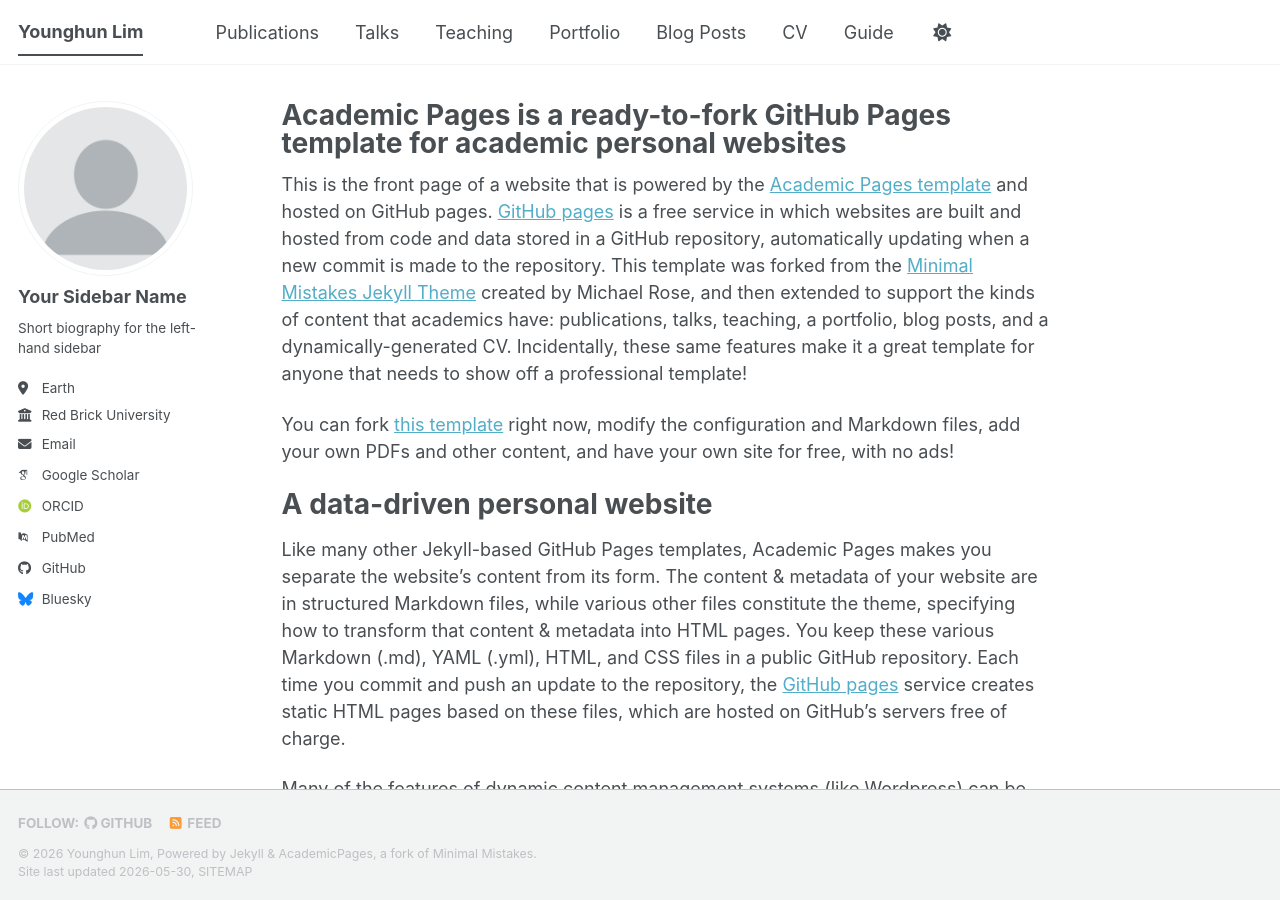
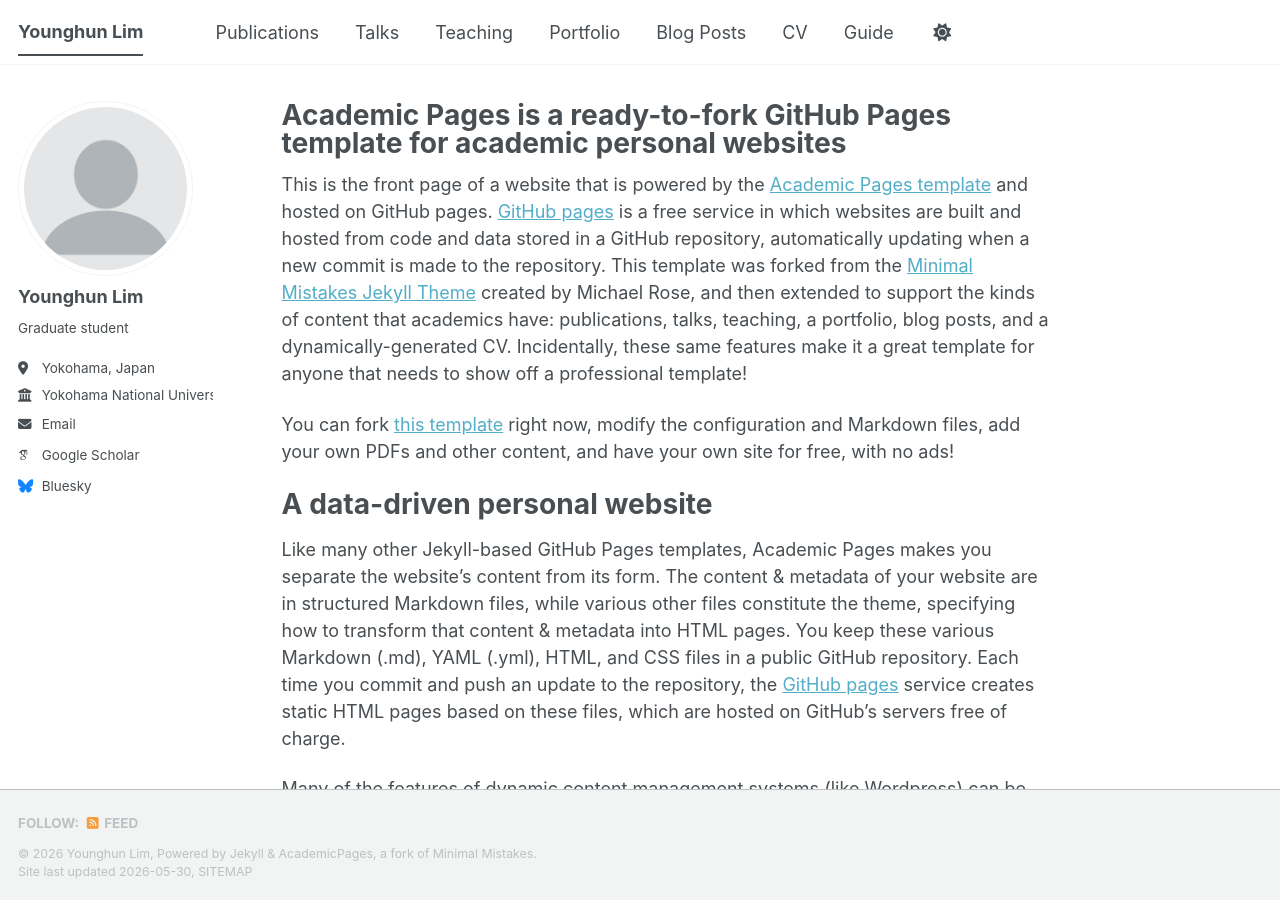
Before and after one commit to four4minutes/four4minutes.github.io, a Jekyll site: the page built from _pages/about.md, in a window 1280 px wide and 900 px high. Built offline with Jekyll 4.4.1, drawn with Linux system fonts in a browser that asks for light colours; some web fonts are replaced; a script bundle is joined from its source files by our own code; library files that are not in the unit come from our copies.

Commit message:
Modify _config.yml with new personal details
Updated personal information and links in the configuration file.

```diff
--- a/_config.yml
+++ b/_config.yml
@@ -13,10 +13,10 @@ title                    : "Younghun Lim"
 title_separator          : "-"
 name                     : &name "Younghun Lim"
 description              : &description "Graduate Student, Yokohama National University"   # Update this with a general description of your site, this is the default if not overridden by a page
-url                      : https://lim-younghun.github.io # The base hostname & protocol for your site e.g. "https://[your GitHub username].github.io",
+url                      : https://four4minutes.github.io # The base hostname & protocol for your site e.g. "https://[your GitHub username].github.io",
                                                            # or if you already have some other page hosted on Github then use "https://[your GitHub username].github.io/[Your Repo Name]"
 baseurl                  : "" # the subpath of your site, e.g. "/blog"
-repository               : "lim-younghun/lim-younghungithub.io"
+repository               : "four4minutes/four4minutes.github.io"
 
 # Site Author - The following control what appear as part of the author content on the side bar.
 #               If a field is blank the icon and link will not appear, otherwise it will be shown.
@@ -24,24 +24,24 @@ repository               : "lim-younghun/lim-younghungithub.io"
 author:
   # Biographic information
   avatar           : "profile.png"
-  name             : "Your Sidebar Name"
+  name             : "Younghun Lim"
   pronouns         : # example: "she/her"
-  bio              : "Short biography for the left-hand sidebar"
-  location         : "Earth"
-  employer         : "Red Brick University"
+  bio              : "Graduate student"
+  location         : "Yokohama, Japan"
+  employer         : "Yokohama National University"
   uri              : # URL
-  email            : "none@example.org"
+  email            : "lim-younghun-sw@ynu.jp"
 
   # Academic websites
   academia         : # URL
   arxiv            : # URL - Update with the correct link to your profile
-  googlescholar    : "https://scholar.google.com/citations?user=PS_CX0AAAAAJ"
+  googlescholar    : "https://scholar.google.com/citations?user=JkzU60YAAAAJ"
   inspire-hep      : # URL
   impactstory      : # URL
-  orcid            : "https://orcid.org/yourorcidurl"
+  orcid            : # URL
   semantic         : # URL
   ssrn             : # URL
-  pubmed           : "https://www.ncbi.nlm.nih.gov/pubmed/?term=john+snow"
+  pubmed           : # URL
   researchgate     : # URL
   scopus           : # URL
   zotero           : # URL
@@ -51,7 +51,7 @@ author:
   bitbucket        : # Username - Update with your username on the site
   codepen          : # Username
   dribbble         : # Username
-  github           : "academicpages"
+  github           : # Username
   kaggle           : # Username
   stackoverflow    : # User number or user number and name (i.e., use "1" or "1/jeff-atwood")
 
```
